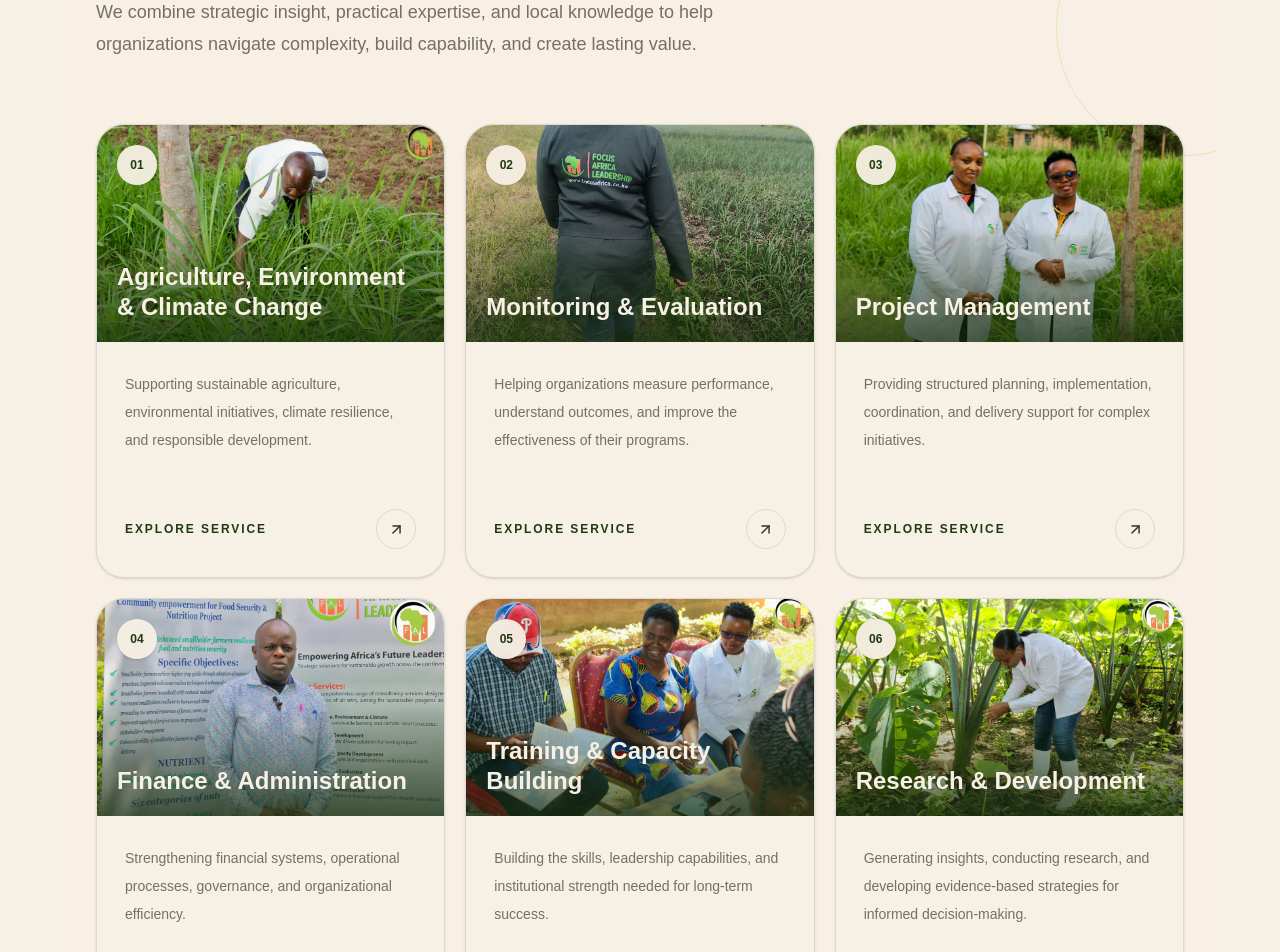
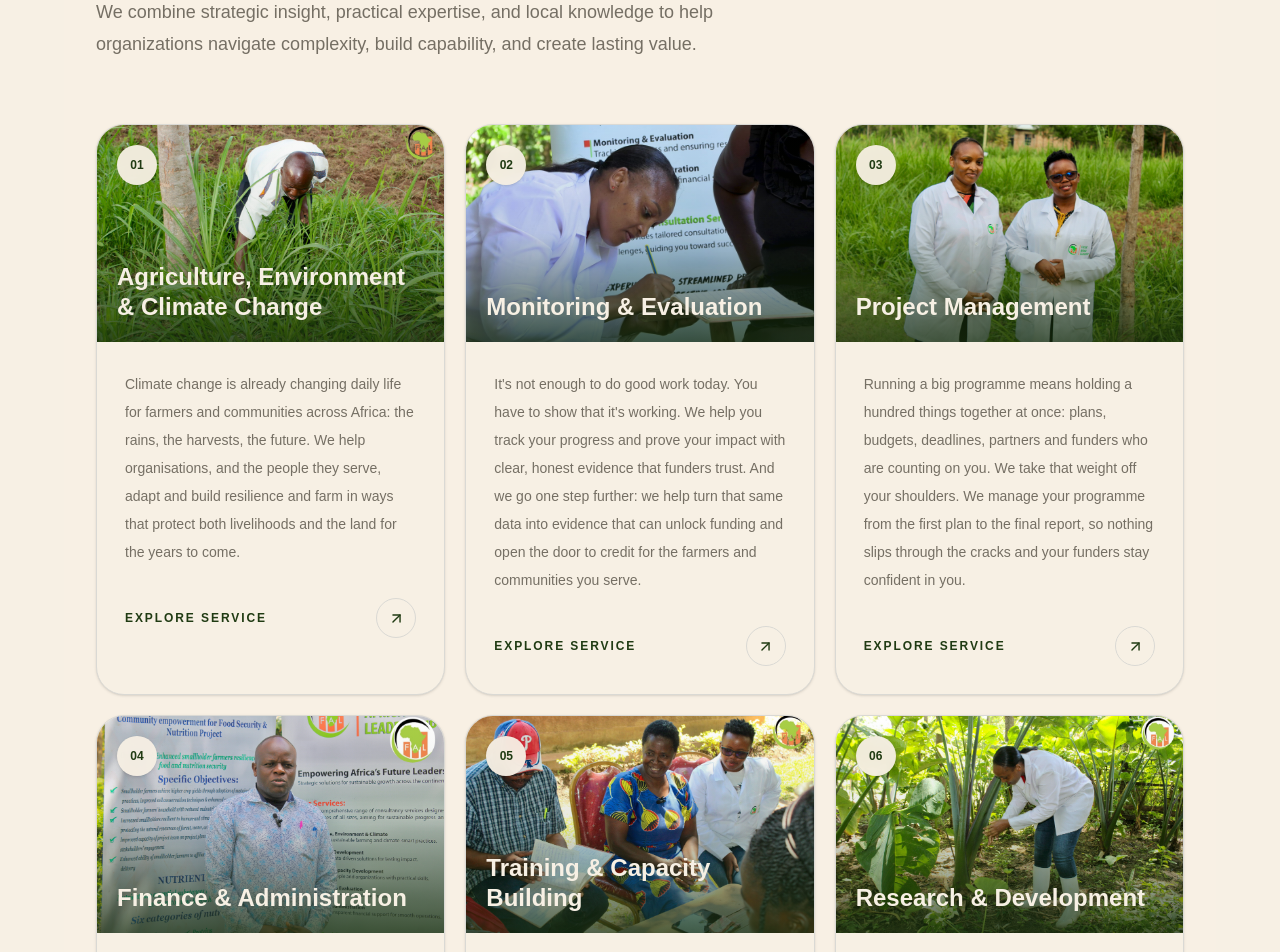
Before and after one commit to nhier17/focus-africa, a Next.js app: page / in a window 1280 px wide. Shown: the part 2480-3432 px from the top of the page. Built offline with nearby package versions, Linux system fonts and the light colour scheme.

Commit message:
services info

```diff
--- a/components/Services.tsx
+++ b/components/Services.tsx
@@ -63,12 +63,6 @@ export function Services() {
             ref={root}
             className="relative overflow-hidden bg-cream/40 py-20 dark:bg-card/30 md:py-28"
         >
-            {/* Decorative background elements */}
-            <div
-                aria-hidden="true"
-                className="pointer-events-none absolute -right-24 top-20 h-64 w-64 rounded-full border border-lime/30"
-            />
-
             <div
                 aria-hidden="true"
                 className="pointer-events-none absolute -bottom-32 -left-24 h-72 w-72 rounded-full bg-coral/5 blur-3xl"
@@ -97,7 +91,6 @@ export function Services() {
                             className="service-card group block"
                         >
                             <article className="relative h-full overflow-hidden rounded-[1.75rem] border border-border bg-background shadow-sm transition-all duration-500 hover:-translate-y-1 hover:shadow-xl dark:bg-card">
-                                {/* Image */}
                                 <div className="relative aspect-[16/10] overflow-hidden">
                                     <Image
                                         src={service.image}
@@ -108,24 +101,18 @@ export function Services() {
                                     />
 
                                     <div className="absolute inset-0 bg-linear-to-t from-forest-dark/75 via-forest-dark/10 to-transparent" />
-
-                                    {/* Number */}
                                     <div className="absolute left-5 top-5 flex h-10 w-10 items-center justify-center rounded-full bg-cream/95 text-xs font-bold text-forest shadow-sm backdrop-blur-sm dark:bg-forest-dark/90 dark:text-lime">
                                         {service.number}
                                     </div>
-
-                                    {/* Image label */}
                                     <div className="absolute bottom-5 left-5 right-5">
                                         <p className="max-w-xs font-display text-xl font-bold leading-tight text-cream md:text-2xl">
                                             {service.title}
                                         </p>
                                     </div>
                                 </div>
-
-                                {/* Content */}
                                 <div className="flex min-h-[235px] flex-col p-6 md:p-7">
-                                    <p className="line-clamp-3 text-sm leading-7 text-brand-muted">
-                                        {service.tagline}
+                                    <p className="text-sm leading-7 text-brand-muted">
+                                        {service.description}
                                     </p>
 
                                     <div className="mt-auto flex items-center justify-between pt-8">
@@ -143,7 +130,6 @@ export function Services() {
                                     </div>
                                 </div>
 
-                                {/* Hover accent */}
                                 <div
                                     aria-hidden="true"
                                     className="absolute bottom-0 left-0 h-1 w-0 bg-coral transition-all duration-500 group-hover:w-full"
--- a/lib/service.ts
+++ b/lib/service.ts
@@ -15,9 +15,9 @@ export const SERVICES: ServiceDetail[] = [
         slug: "agriculture-environment-climate",
         title: "Agriculture, Environment & Climate Change",
         tagline:
-            "Supporting sustainable agriculture, environmental initiatives, climate resilience, and responsible development.",
+            "Climate change is already changing daily life for farmers and communities across Africa: the rains, the harvests, the future. We help organisations, and the people they serve, adapt and build resilience and farm in ways that protect both livelihoods and the land for the years to come.",
         description:
-            "We work with organizations to design and implement sustainable agricultural practices, strengthen environmental stewardship, and build climate resilience across African communities. Our approach combines local knowledge with global best practices to create lasting ecological and economic impact.",
+            "Climate change is already changing daily life for farmers and communities across Africa: the rains, the harvests, the future. We help organisations, and the people they serve, adapt and build resilience and farm in ways that protect both livelihoods and the land for the years to come.",
         image: "/images/agri.jpg",
         alt: "Aerial view of vast green agricultural fields in Tanzania",
         offerings: [
@@ -34,8 +34,8 @@ export const SERVICES: ServiceDetail[] = [
         tagline:
             "Helping organizations measure performance, understand outcomes, and improve the effectiveness of their programs.",
         description:
-            "We help organizations build robust monitoring and evaluation frameworks that deliver actionable insights. By measuring what matters, we enable data-driven decisions that improve program effectiveness and demonstrate impact to stakeholders.",
-        image: "/images/res.jpg",
+            "It's not enough to do good work today. You have to show that it's working. We help you track your progress and prove your impact with clear, honest evidence that funders trust. And we go one step further: we help turn that same data into evidence that can unlock funding and open the door to credit for the farmers and communities you serve.",
+        image: "/images/monitor.jpg",
         alt: "Tablet showing a web analytics dashboard with graphs and charts",
         offerings: [
             "Design simple, practical M&E systems that fit how you actually work",
@@ -52,7 +52,7 @@ export const SERVICES: ServiceDetail[] = [
         tagline:
             "Providing structured planning, implementation, coordination, and delivery support for complex initiatives.",
         description:
-            "We provide end-to-end project management expertise to ensure complex initiatives are delivered on time, within scope, and to the highest standard. Our structured approach reduces risk and drives measurable results.",
+            "Running a big programme means holding a hundred things together at once: plans, budgets, deadlines, partners and funders who are counting on you. We take that weight off your shoulders. We manage your programme from the first plan to the final report, so nothing slips through the cracks and your funders stay confident in you.",
         image: "/images/project.jpg",
         alt: "Engineers reviewing a construction blueprint on a laptop",
         offerings: [
@@ -69,7 +69,7 @@ export const SERVICES: ServiceDetail[] = [
         tagline:
             "Strengthening financial systems, operational processes, governance, and organizational efficiency.",
         description:
-            "We help organizations build strong financial foundations and efficient administrative systems. From governance frameworks to operational processes, we ensure organizations have the structure they need to scale sustainably.",
+            "Good work needs a strong financial backbone. But managing money and admin, especially donor funds with strict rules, eats up time and causes worry. We keep your finances well-managed and your operations in order, so you can focus on your mission instead of the paperwork.",
         image: "/images/finance.jpg",
         alt: "Calculator with glasses and folders on an office desk",
         offerings: [
@@ -86,7 +86,7 @@ export const SERVICES: ServiceDetail[] = [
         tagline:
             "Building the skills, leadership capabilities, and institutional strength needed for long-term success.",
         description:
-            "We design and deliver training programs that build lasting capability within organizations and communities. Our approach focuses on practical skills, leadership development, and institutional strengthening that drives sustainable growth.",
+            "Your people are your greatest asset and they want to grow. We build their skills and their confidence with practical, hands-on training designed around your real needs, so the learning sticks long after the workshop ends.",
         image: "/images/training.jpg",
         alt: "Business professionals attending a conference session",
         offerings: [
@@ -104,7 +104,7 @@ export const SERVICES: ServiceDetail[] = [
         tagline:
             "Generating insights, conducting research, and developing evidence-based strategies for informed decision-making.",
         description:
-            "We conduct rigorous research and generate evidence-based insights that inform strategy, policy, and practice. Our work helps organizations make better decisions grounded in data and contextual understanding.",
+            "The best decisions are built on solid evidence, not guesswork. We do the research that helps you understand what is really happening on the ground, so you can choose your next step with confidence and stay ahead of what's coming.",
         image: "/images/mon.jpg",
         alt: "Researcher working with books and notes in a library",
         offerings: [
```
Also changed, not shown: public/images/monitor.jpg (added).
